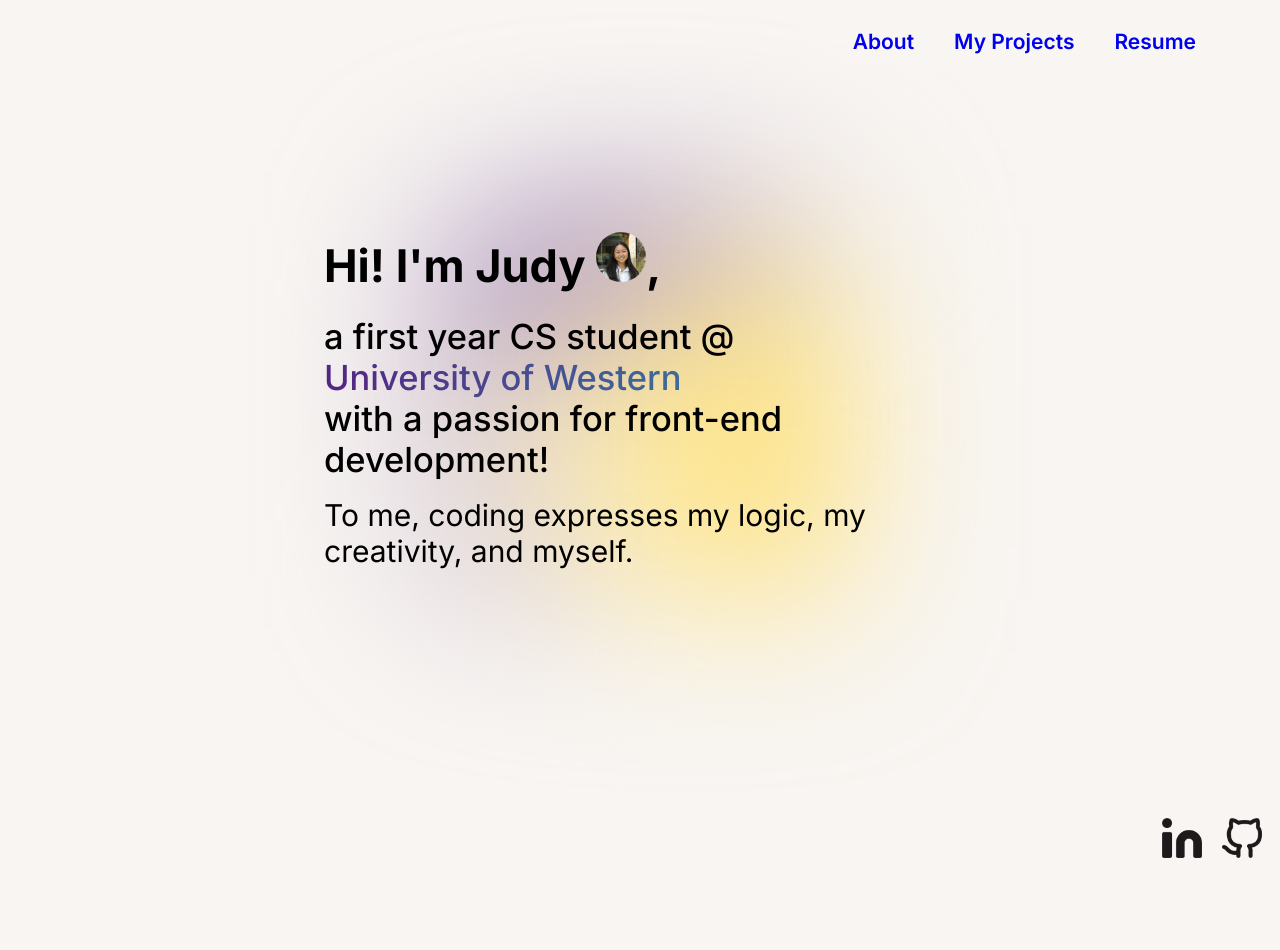
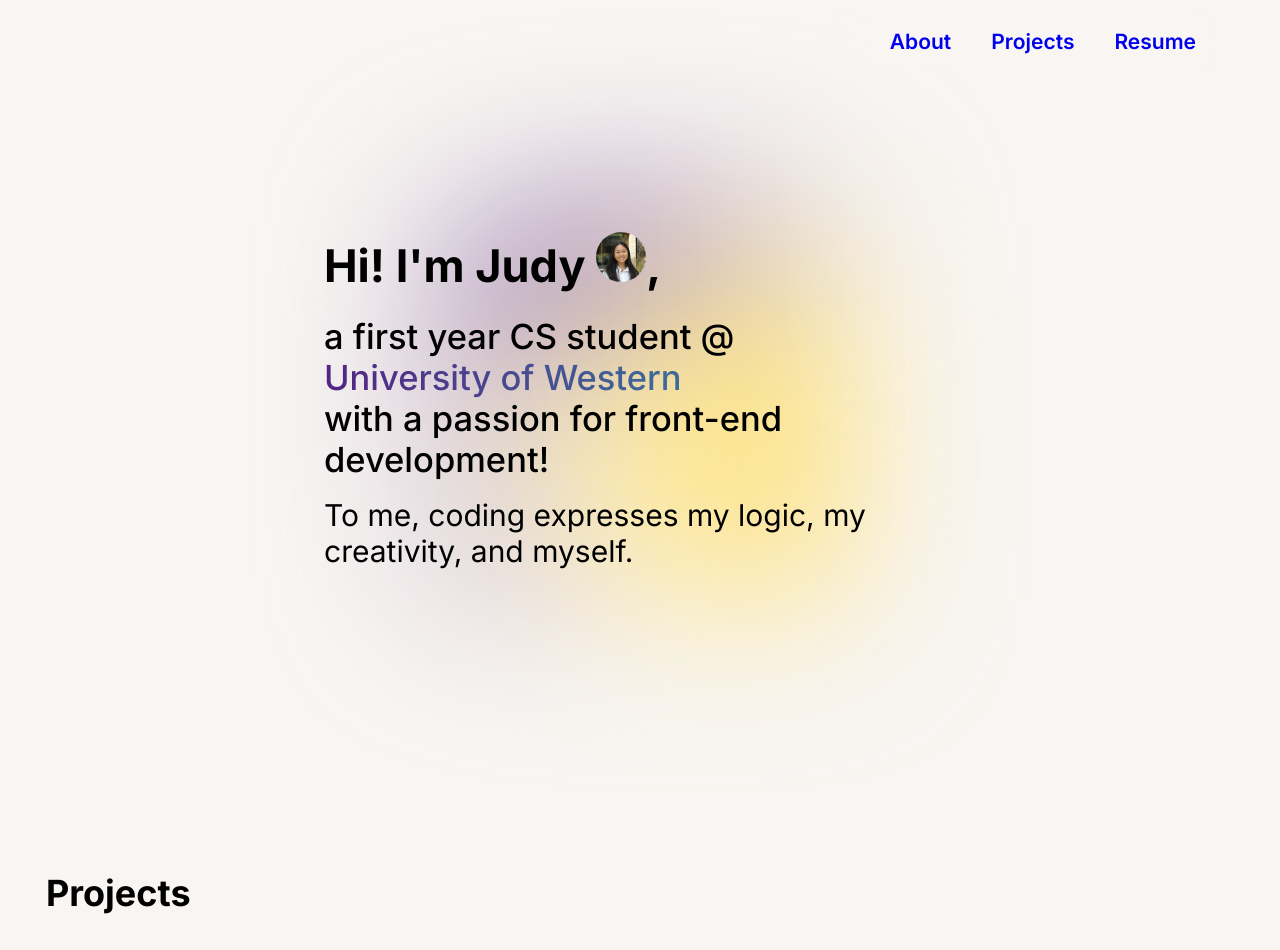
Before and after one commit to 4judyy/personal-site, a React (Create React App) app in the folder personal-site/: page / in a window 1280 px wide. Shown: the top 950 px of the page. Before the commit the page ends 883 px from the top, so only its background shows below. Built offline with nearby package versions, Linux system fonts and the light colour scheme.

Commit message:
customized nav bar

```diff
--- a/personal-site/src/components/landing.jsx
+++ b/personal-site/src/components/landing.jsx
@@ -1,10 +1,12 @@
 import './styling/landing.css'
 import React, { Component } from 'react';
+import Projects from './projects';
 
 class Landing extends Component {
 
     render() {
         return (
+            <div >
                 <div className="container">
                     <div className='text'>
                         <div className='heading'>
@@ -22,7 +24,8 @@ class Landing extends Component {
                         <div className='circle1'></div>
                         <div className='circle2'></div>
                     </div>
-
+                </div>
+                <Projects />
             </div>
         );
     }
--- a/personal-site/src/components/nav.jsx
+++ b/personal-site/src/components/nav.jsx
@@ -12,7 +12,7 @@ function Header() {
                     </li>
 
                     <li>
-                        <Link to="/projects" style={{ textDecoration: 'none' }}> My Projects</Link>
+                        <Link to="/projects" style={{ textDecoration: 'none' }}>Projects</Link>
                     </li>
 
                     <li>
--- a/personal-site/src/components/styling/nav.css
+++ b/personal-site/src/components/styling/nav.css
@@ -18,6 +18,14 @@
     text-decoration: none;
 }
 
+.nav-items>li:hover {
+    font-style: italic;
+}
+
 .nav-items>li {
     padding: 0px 20px 0px 20px;
 }
+
+html {
+    scroll-behavior: smooth;
+}
```
Lines whose indentation alone changed are shown as unchanged.
